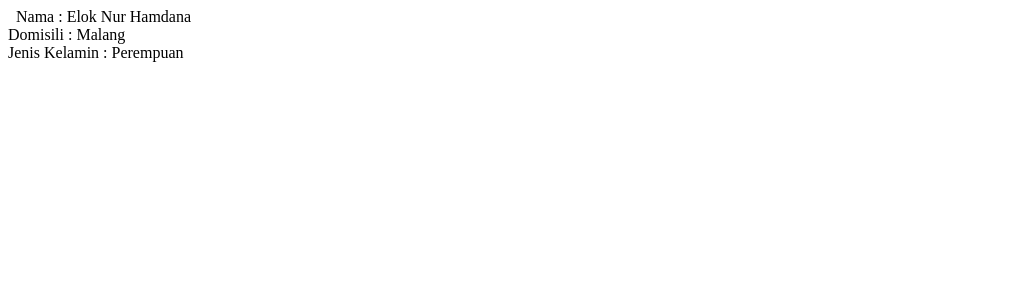
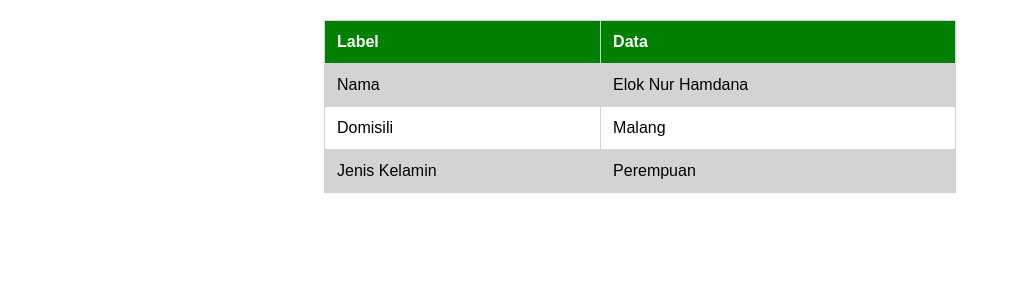
Before and after one commit to kibarmustofa/Desain-dan-Pemrograman-Web, a PHP site: page /array_2.php in a window 1280 px wide. Shown: the top 300 px of the page, without its empty margins (0-1011 px from the left). Run offline with PHP 8.4, Linux system fonts and the light colour scheme.

Commit message:
percobaan 2 modifikasi menjadi tabel

```diff
--- a/pertemuan 6/array_2.php
+++ b/pertemuan 6/array_2.php
@@ -3,20 +3,56 @@
 <head>
     <meta charset="utf-8">
     <meta name="viewport" content="width=device-width, initial-scale=1">
-  <title></title>
+    <title>Profil Dosen</title>
+    <style>
+      table {
+            width: 50%;
+            margin: 20px auto;
+            border-collapse: collapse;
+            font-family: Arial, sans-serif;
+        }
+        th, td {
+            padding: 12px;
+            border: 1px solid lightgray;
+            text-align: left;
+        }
+        th {
+            background-color: green;
+            color: white;
+        }
+        tr:nth-child(even) {
+            background-color: lightgray;
+        }
+    </style>
 </head>
+<body>
 
-<body>
 <?php
     $Dosen = [
         "nama" => "Elok Nur Hamdana",
         "domisili" => "Malang",
         "jenis_kelamin" => "Perempuan"
     ];
+?>
 
-    echo "Nama : " . $Dosen["nama"] . "<br>";
-    echo "Domisili : " . $Dosen["domisili"] . "<br>";
-    echo "Jenis Kelamin : " . $Dosen["jenis_kelamin"] . "<br>";
-  ?>
+<table>
+    <tr>
+        <th>Label</th>
+        <th>Data</th>
+    </tr>
+    <tr>
+        <td>Nama</td>
+        <td><?php echo $Dosen["nama"]; ?></td>
+    </tr>
+    <tr>
+        <td>Domisili</td>
+        <td><?php echo $Dosen["domisili"]; ?></td>
+    </tr>
+    <tr>
+        <td>Jenis Kelamin</td>
+        <td><?php echo $Dosen["jenis_kelamin"]; ?></td>
+    </tr>
+</table>
+
 </body>
 </html>
```
Lines whose indentation alone changed are shown as unchanged.
